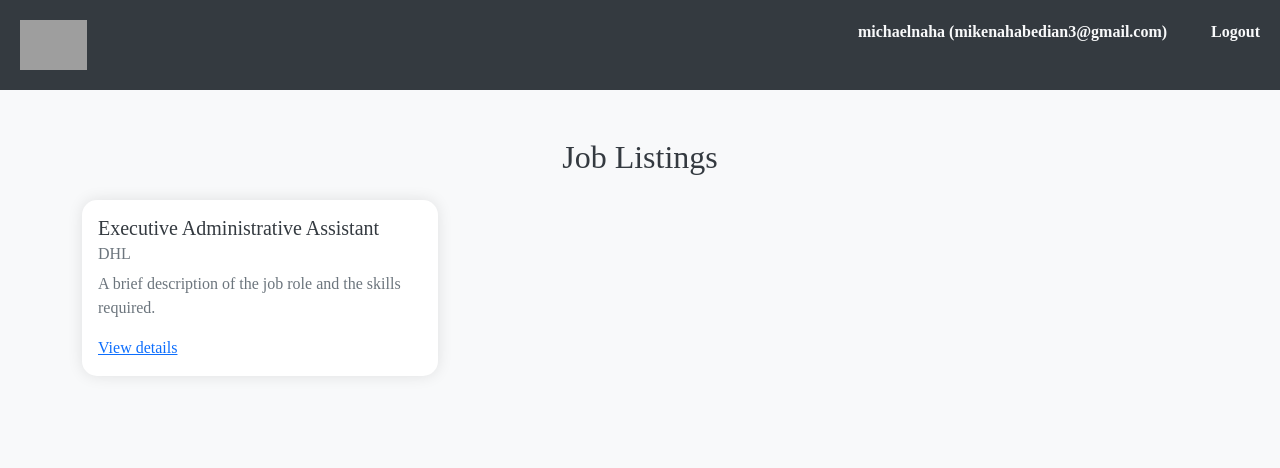
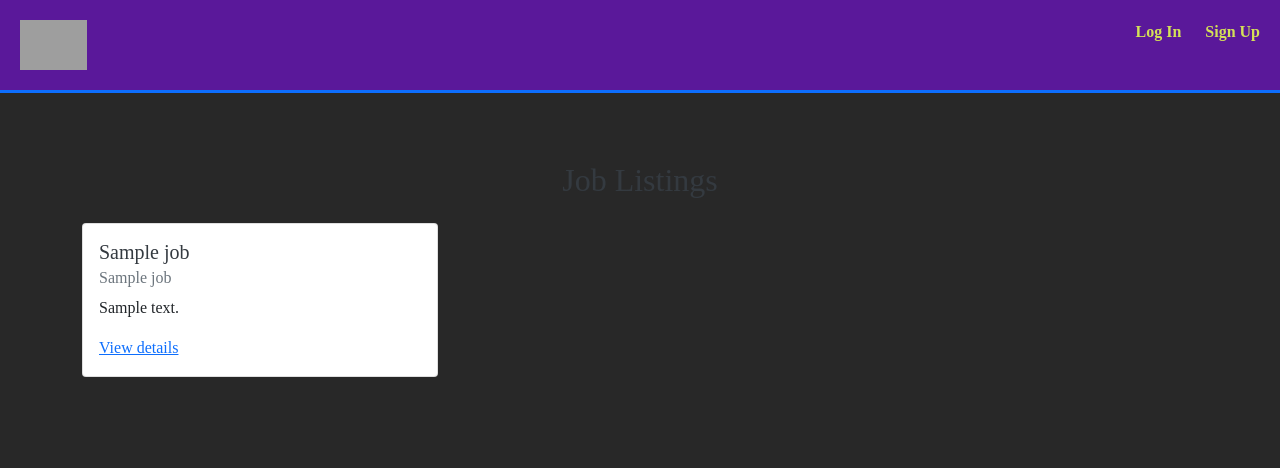
Before and after one commit to mikenahabedian3/python_jobasoar_1, a Django app: template UserApp/templates/UserApp/job_list.html in a window 1280 px wide. Shown: the top 468 px of the page. Run offline with Django 4.2, Linux system fonts and the light colour scheme; the template is opened without the code that fills it: most values are stand-ins (such as "Sample title", 1, 10 or a date in 2020); grey boxes are pictures that could not be loaded.

Commit message:
job_list.html and job_detail.html work again - the whole app is currrently working - upload XML files is next

```diff
--- a/UserApp/templates/UserApp/job_list.html
+++ b/UserApp/templates/UserApp/job_list.html
@@ -1,81 +1,22 @@
-<!DOCTYPE html>
-<html lang="en">
-<head>
-    <meta charset="UTF-8">
-    <meta http-equiv="X-UA-Compatible" content="IE=edge">
-    <meta name="viewport" content="width=device-width, initial-scale=1.0">
-    <link href="https://cdn.jsdelivr.net/npm/bootstrap@5.0.0-beta2/dist/css/bootstrap.min.css" rel="stylesheet">
-    <style>
-        body {
-            margin: 0;
-            font-family: 'Arial, sans-serif';
-            background-color: #f8f9fa; /* Changed to a lighter background color */
-        }
-        header {
-            display: flex;
-            justify-content: space-between;
-            padding: 20px;
-            background-color: #343a40; /* Changed to a darker header color */
-        }
-        header nav a {
-            margin-left: 20px;
-            text-decoration: none;
-            color: #f8f9fa; /* Changed to a white color for better contrast */
-            font-weight: bold;
-        }
-        header nav a:hover {
-            color: #bdbdbd; /* Changed to a lighter gray for hover effect */
-        }
-        .user-info {
-            color: #f8f9fa; /* Changed to white color for better contrast */
-            font-weight: bold;
-            margin-right: 20px;
-        }
-        .job-card {
-            border: none; /* Removing the border */
-            border-radius: 15px; /* Adding rounded corners */
-            box-shadow: 0 0 15px rgba(0, 0, 0, 0.1); /* Adding a subtle shadow */
-            transition: transform 0.2s; /* Adding a transition effect */
-        }
-        .job-card:hover {
-            transform: scale(1.02); /* Adding a subtle zoom effect on hover */
-        }
-        .job-card .card-body {
-            padding: 16px; /* Adjusting the padding */
-        }
-        .job-card .card-title {
-            margin-bottom: 8px; /* Adding some margin to the bottom */
-        }
-        .card-text {
-            color: #6c757d; /* Gray color for the text */
-        }
-    </style>
-    <title>Jobasoar</title>
-</head>
-<body>
-<header>
-    <a href="/"><img src="/static/logo.png" alt="Logo" style="height: 50px;"></a>
-    <nav>
-        <!-- Display user information if logged in -->
-        <span class="user-info">michaelnaha (mikenahabedian3@gmail.com)</span>
-        <a href="/logout/">Logout</a>
-    </nav>
-</header>
+{% extends "UserApp/base.html" %}
+{% load static %}
+
+{% block content %}
 <main class="container py-5">
     <h2 class="text-center mb-4" style="color: #343a40;">Job Listings</h2>
     <div class="row">
+        {% for job in object_list %}
         <div class="col-md-4">
             <div class="card job-card mb-4">
                 <div class="card-body">
-                    <h5 class="card-title" style="color: #343a40;">Executive Administrative Assistant</h5>
-                    <h6 class="card-subtitle mb-2 text-muted">DHL</h6>
-                    <p class="card-text">A brief description of the job role and the skills required.</p>
-                    <a href="/jobs/1/" class="card-link">View details</a>
+                    <h5 class="card-title" style="color: #343a40;">{{ job.title }}</h5>
+                    <h6 class="card-subtitle mb-2 text-muted">{{ job.company_name }}</h6>
+                    <p class="card-text">{{ job.description|truncatewords:20 }}</p>
+                    <a href="{% url 'jobasoar:job_detail' job.pk %}" class="card-link">View details</a>
                 </div>
             </div>
         </div>
-        <!-- Repeat similar blocks for other job listings -->
+        {% endfor %}
     </div>
 </main>
-</body>
-</html>
+{% endblock %}
--- a/UserApp/urls.py
+++ b/UserApp/urls.py
@@ -16,7 +16,7 @@ urlpatterns = [
     path('jobs/', JobListView.as_view(), name='job_list'),
     path('jobs/<int:pk>/', JobDetailView.as_view(), name='job_detail'),
     path('job-list-xml/', JobListXMLView.as_view(), name='job_list_xml'),
-    path('logout/', LogoutView.as_view(), name='logout'),
+    path('logout/', LogoutView.as_view(next_page='jobasoar:home'), name='logout'),  # Redirect to home page after logout
 ]
 
 if settings.DEBUG:
```
Also changed, not shown: UserApp/views.py (+12 -10 lines), UserApp/apps.py (line endings or trailing spaces).
